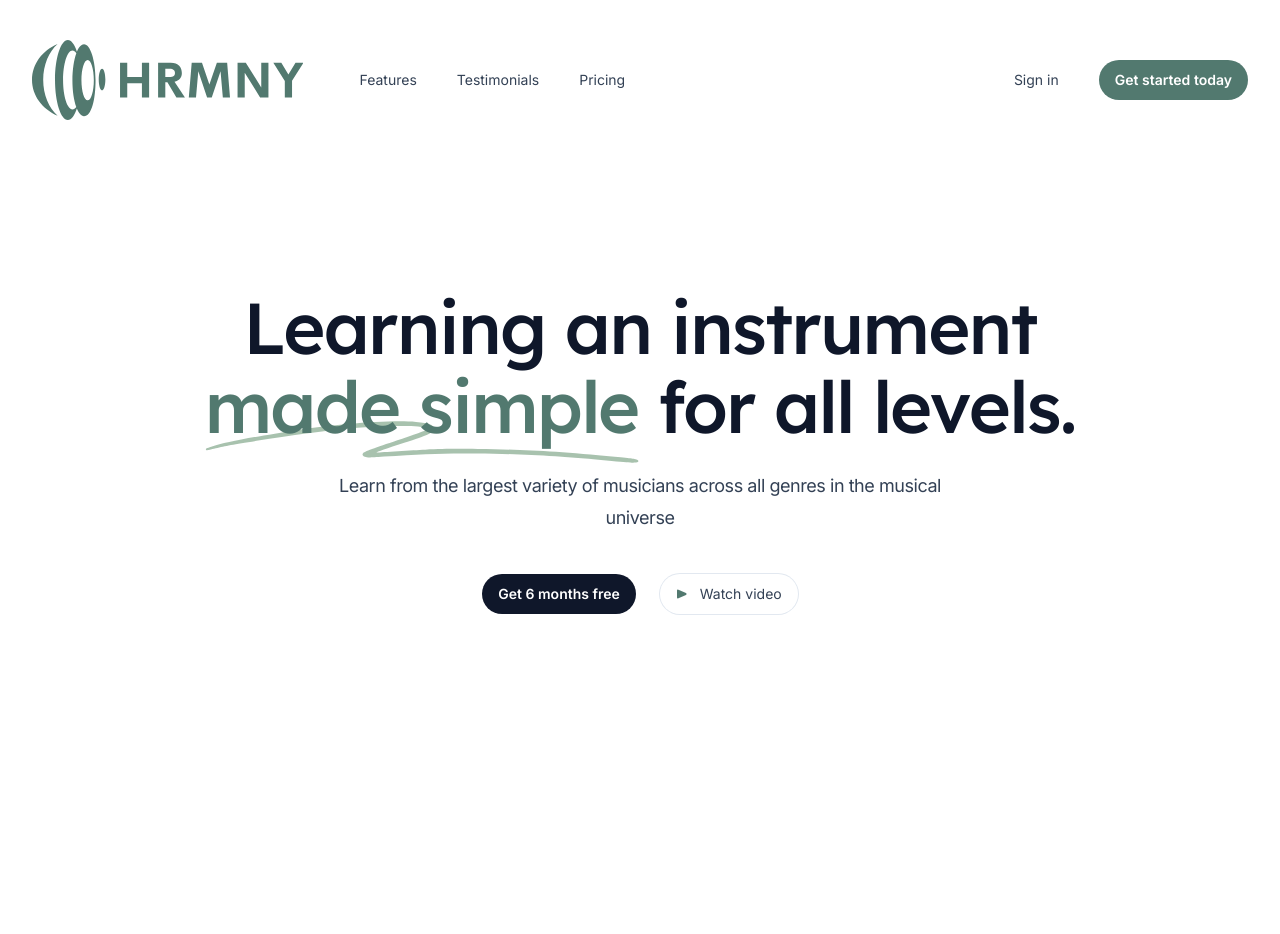
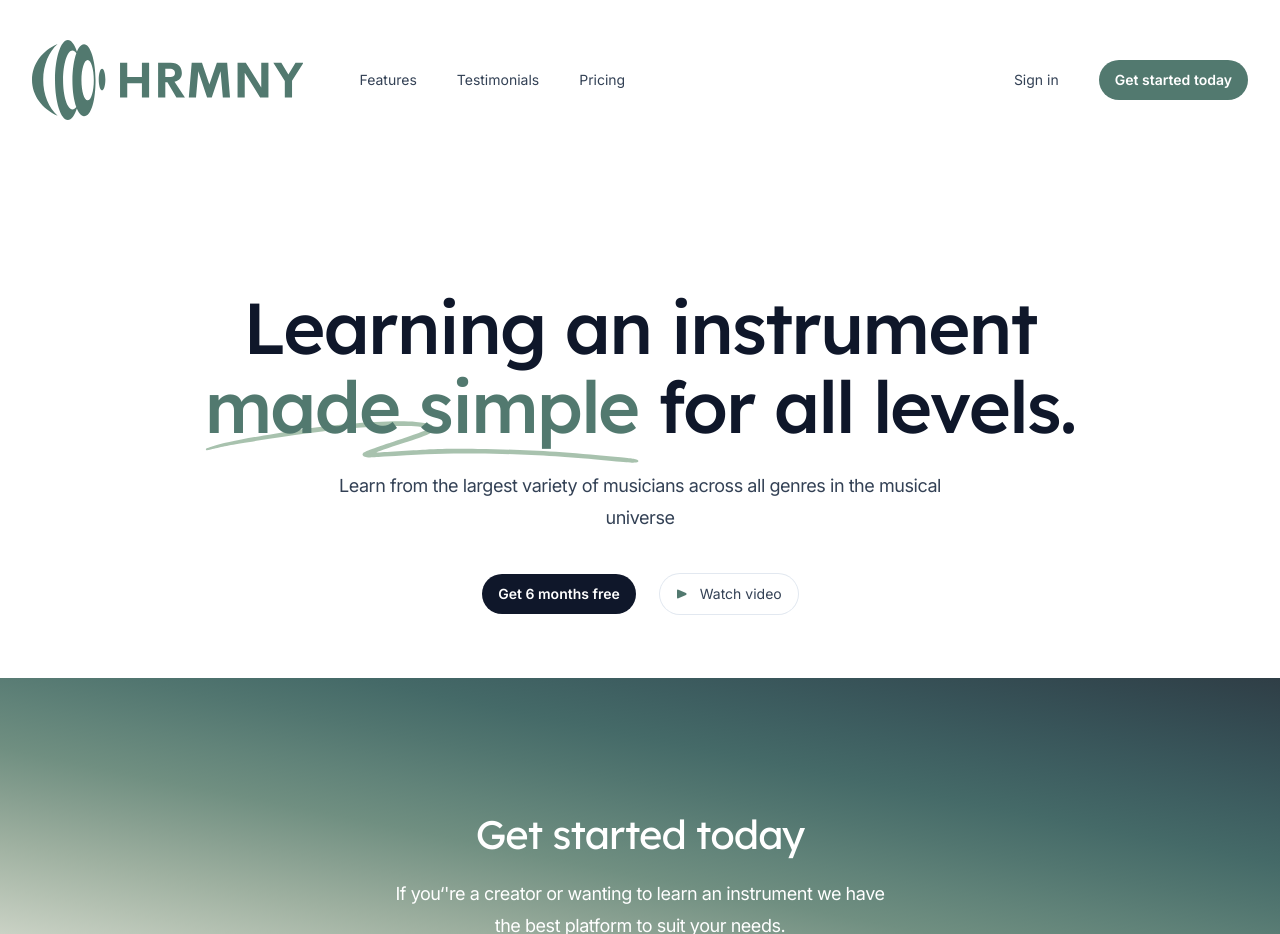
Before and after one commit to henron1/Marketing-Site, a Next.js app: page / in a window 1280 px wide. Before the commit the page ends 800 px from the top, so only its background shows below. Built offline with nearby package versions, Linux system fonts and the light colour scheme.

Commit message:
feat: bring in new gradient/call to action section. need to update verbiage later

```diff
--- a/src/app/page.tsx
+++ b/src/app/page.tsx
@@ -1,3 +1,4 @@
+import { CallToAction } from "@/components/CallToAction";
 import { Header } from "@/components/Header";
 import { Hero } from "@/components/Hero";
 
@@ -6,6 +7,7 @@ export default function Home() {
     <>
       <Header />
       <Hero />
+      <CallToAction />
     </>
   );
 }
--- /dev/null
+++ b/src/components/CallToAction.tsx
@@ -0,0 +1,32 @@
+import { Button } from "@/components/Button";
+import { Container } from "@/components/Container";
+
+export function CallToAction() {
+  const gradientStyle = {
+    backgroundImage:
+      "linear-gradient(to right top, #cad2c5, #b4c1b2, #9eb0a0, #879f90, #708f81, #618379, #527670, #456a68, #3e5f61, #385459, #334950, #2f3e46)",
+  };
+
+  return (
+    <section
+      id="get-started-today"
+      className="relative overflow-hidden bg-blue-600 py-32"
+      style={gradientStyle}
+    >
+      <Container className="relative">
+        <div className="mx-auto max-w-lg text-center">
+          <h2 className="font-display text-3xl tracking-tight text-white sm:text-4xl">
+            Get started today
+          </h2>
+          <p className="mt-4 text-lg tracking-tight text-white">
+            If you&lsquo;'re a creator or wanting to learn an instrument we have the best platform
+            to suit your needs.
+          </p>
+          <Button href="/register" color="white" className="mt-10">
+            Get 6 months free
+          </Button>
+        </div>
+      </Container>
+    </section>
+  );
+}
```
